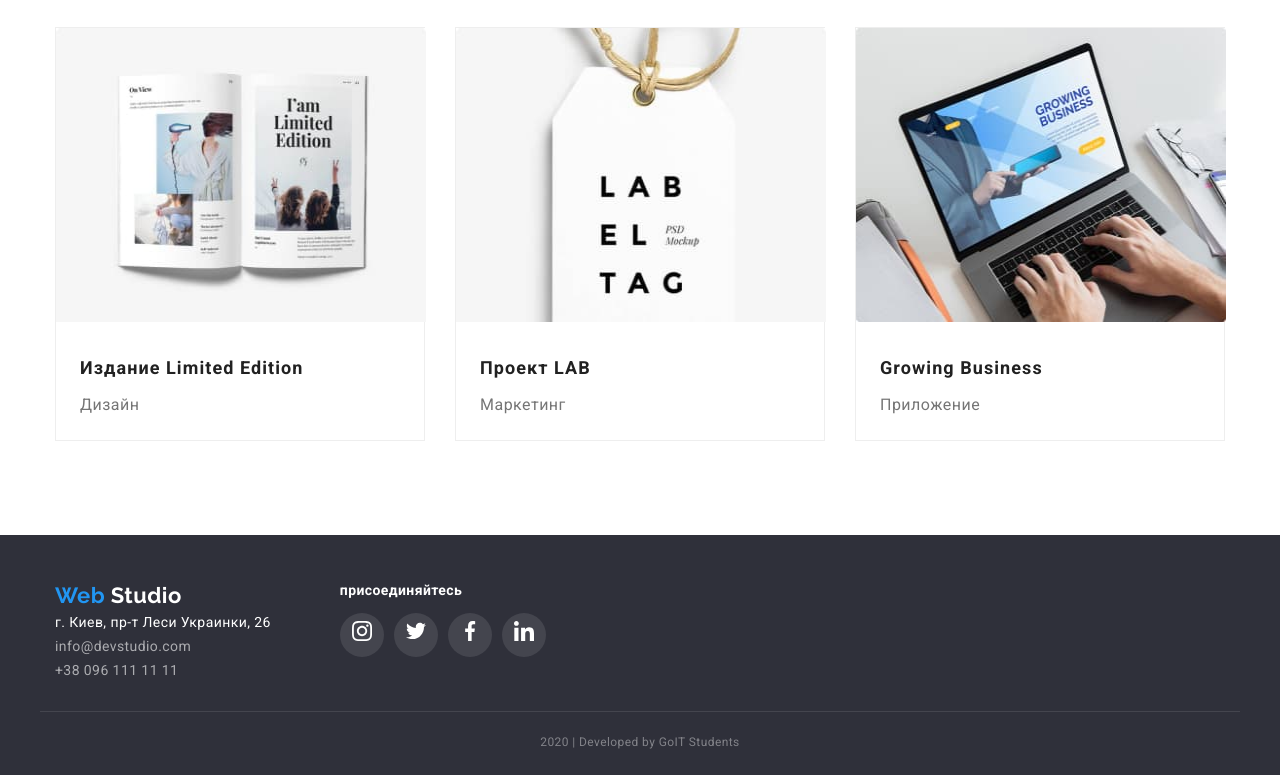
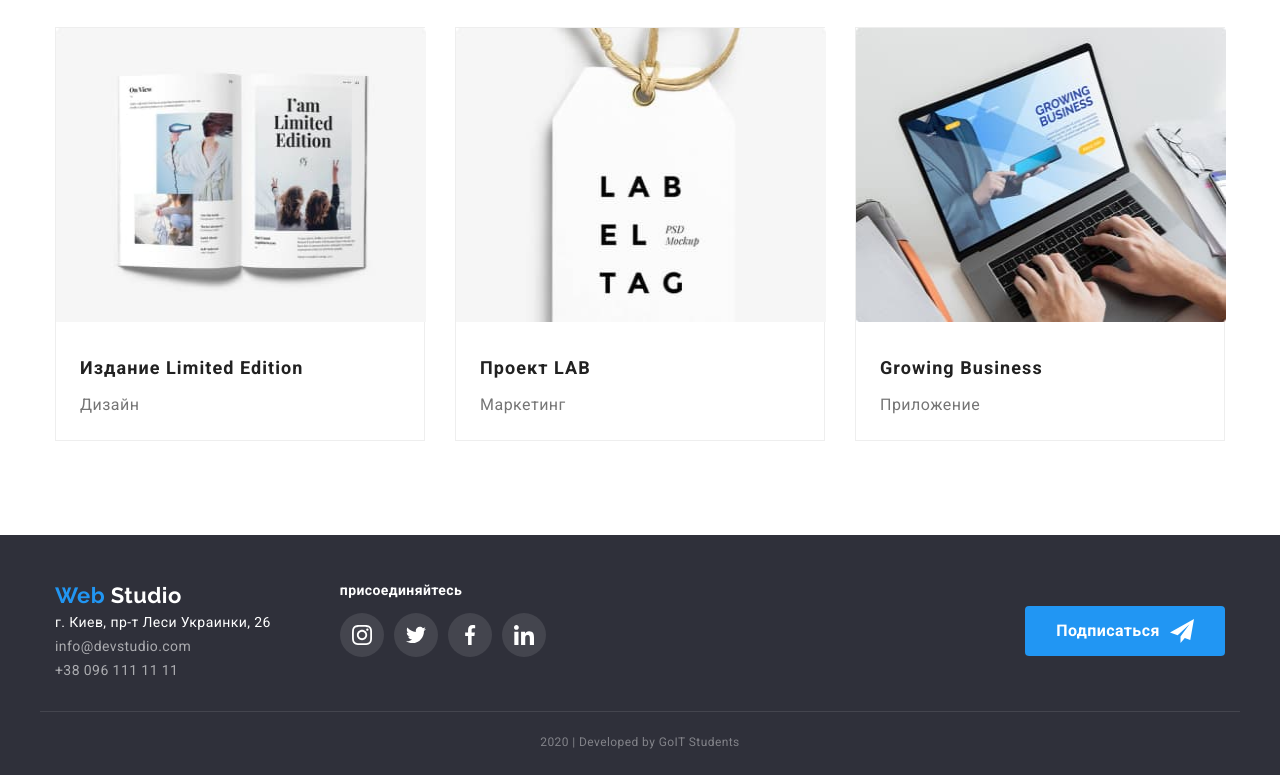
Before and after one commit to Serhii-Fedorenko/goit-markup-hw-04, a plain HTML site: page portfolio.html in a window 1280 px wide. Shown: the part 1124-1899 px from the top of the page. Drawn offline with nearby package versions, Linux system fonts and the light colour scheme.

Commit message:
final 1.1

```diff
--- a/css/styles.css
+++ b/css/styles.css
@@ -170,6 +170,7 @@ a {
 
 .contacts-nav .link {
     color: var(--primary-text-color);
+    fill: #757575;
 
     font-weight: 500;
     font-size: 14px;
@@ -180,20 +181,12 @@ a {
 .contacts-nav .link:hover,
 .contacts-nav .link:focus {
     color: var(--accent-color);
+    fill: #2196F3;
 }
 
 .contacts-nav {
     display: flex;
     margin-left: auto;
-}
-
-.contacts-icon {
-    fill: #757575;
-}
-
-.contacts-icon:hover,
-.contacts-icon:focus {
-    fill: #2196F3;
 }
 
 .contacts-nav .item:not(:last-child) {
@@ -213,6 +206,7 @@ a {
         rgba(47, 48, 58, 0.8)
     ),
     url(../img/jpg/Header\ img.jpg);
+    background-position: center;
     background-color: var(--primary-text-color);
 }
 
@@ -383,19 +377,9 @@ a {
 
 .team-social {
     display: flex;
-    justify-content: space-evenly;
+    justify-content: center;
     margin-bottom: 36px;
 }
-
-/* .team-icon {
-    fill: #AFB1B8;
-} */
-
-/* .team-icon:hover,
-.team-icon:focus {
-    fill: var(--white-color);
-    background-color: var(--accent-color);
-} */
 
 .team-link {
     display: flex;
@@ -411,6 +395,10 @@ a {
 .team-link:focus {
     background-color: #2196F3;
     fill: var(--white-color);
+}
+
+.team-link {
+    margin-right: 10px;
 }
 /* Costumers */
 
@@ -428,16 +416,6 @@ a {
     display: flex;
 }
 
-/* .costumers-list .item {
-    display: flex;
-    justify-content: center;
-    align-items: center;
-    border: 1px solid var(--primary-border-color);
-    border-radius: 4px;
-    width: 175px;
-    height: 90px;
-} */
-
 .costumers-link {
     display: flex;
     justify-content: center;
@@ -445,13 +423,9 @@ a {
     border: 1px solid var(--primary-border-color);
     border-radius: 4px;
     fill: var(--primary-border-color);
-    width: 175px;
+    width: 170px;
     height: 90px;
 }
-
-/* .costumers-icon {
-    fill: var(--primary-border-color);
-} */
 
 .costumers-link:hover,
 .costumers-link:focus {
@@ -507,7 +481,7 @@ a {
     display: flex;
 }
 
-.footer-socials .item {
+/* .footer-socials .item {
     display: flex;
     justify-content: center;
     align-items: center;
@@ -515,14 +489,21 @@ a {
     height: 44px;
     background-color: var(--background-social-color);
     border-radius: 50%;
+} */
+
+.footer-icon {
+    display: flex;
+    justify-content: center;
+    align-items: center;
+    width: 44px;
+    height: 44px;
+    background-color: var(--background-social-color);
+    fill: #FFFFFF;
+    border-radius: 50%;
 }
 
-.footer-icon {
-    fill: #FFFFFF;
-}
-
-.footer-socials .item:hover,
-.footer-socials .item:focus {
+.footer-icon:hover,
+.footer-icon:focus {
     background-color: var(--accent-color);
 }
 
@@ -641,6 +622,11 @@ a {
     padding-left: 24px;
 }
 
+.portfolio-navlist .item:hover,
+.portfolio-navlist .item:focus {
+    box-shadow: 0px 2px 2px rgba(0, 0, 0, 0.12), 0px 1px 2px rgba(0, 0, 0, 0.08), 0px 3px 1px rgba(0, 0, 0, 0.1);
+}
+
 .portfolio-navlist {
     display: flex;
     justify-content: center;
@@ -664,10 +650,6 @@ a {
     border: 1px solid #EEEEEE;
 }
 
-/* .portfolio-link img {
-    padding-bottom: 20px;
-} */
-
 .portfolio-picslist .item {
     margin-right: 30px;
     margin-bottom: 30px;
--- a/portfolio.html
+++ b/portfolio.html
@@ -190,39 +190,41 @@
 
         <div class="footer-subject">
             <p class="footer-subtitle">присоединяйтесь</p>
-            <div class="footer-content">
                 <ul class="footer-socials list">
                     <li class="item">
-                        <a href="">
-                            <svg class="footer-icon" width="20" height="20">
+                        <a href="" class="footer-icon">
+                            <svg width="20" height="20">
                                 <use href="./img/svg/sprite.svg#icon-instagram3"></use>
                             </svg>
                         </a>
                     </li>
                     <li class="item">
-                        <a href="">
-                            <svg class="footer-icon" width="20" height="20">
+                        <a href="" class="footer-icon">
+                            <svg width="20" height="20">
                                 <use href="./img/svg/sprite.svg#icon-twitter-2"></use>
                             </svg>
                         </a>
                     </li>
                     <li class="item">
-                        <a href="">
-                            <svg class="footer-icon" width="20" height="20">
+                        <a href="" class="footer-icon">
+                            <svg width="20" height="20">
                                 <use href="./img/svg/sprite.svg#icon-facebook2"></use>
                             </svg>
                         </a>
                     </li>
                     <li class="item">
-                        <a href="">
-                            <svg class="footer-icon" width="20" height="20">
+                        <a href="" class="footer-icon">
+                            <svg width="20" height="20">
                                 <use href="./img/svg/sprite.svg#icon-linkedin2"></use>
                             </svg>
                         </a>
                     </li>
                 </ul>
-            </div>
         </div>
+
+            <a href="" class="subscribe">
+                Подписаться
+            </a>
 
     </div>
     <p class="footer-sign">2020 | Developed by GoIT Students </p>
```
Also changed, not shown: index.html (+9 -9 lines).
